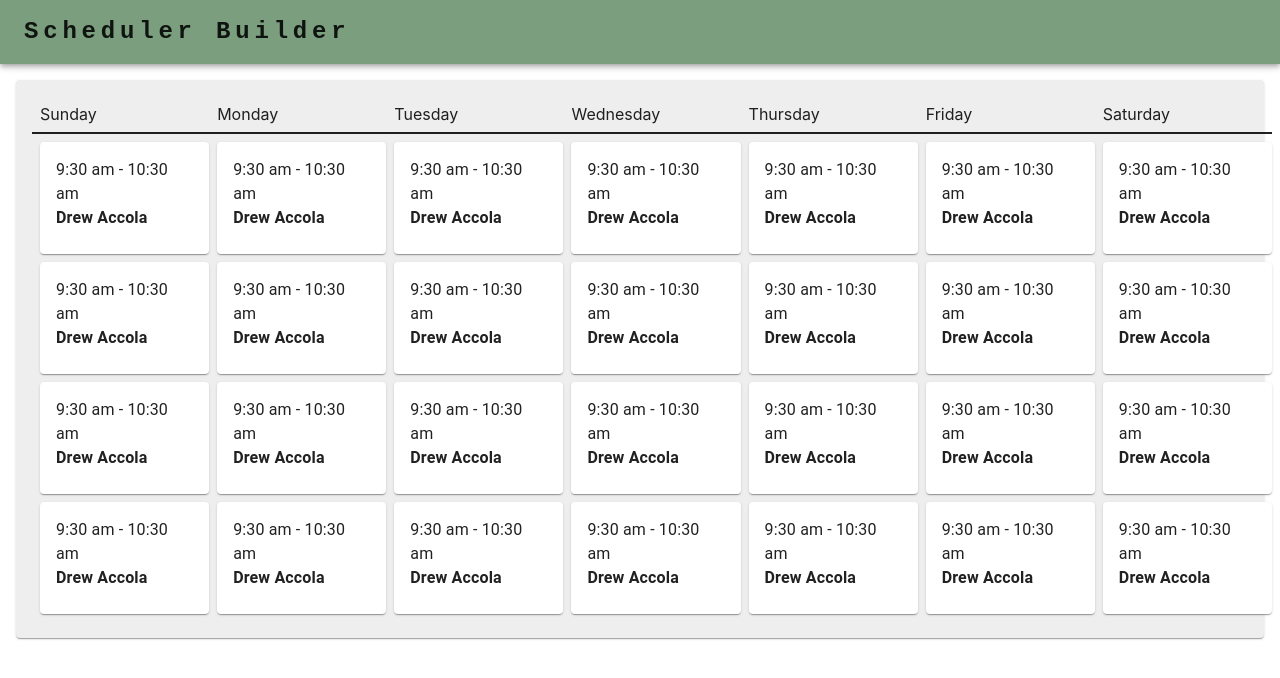
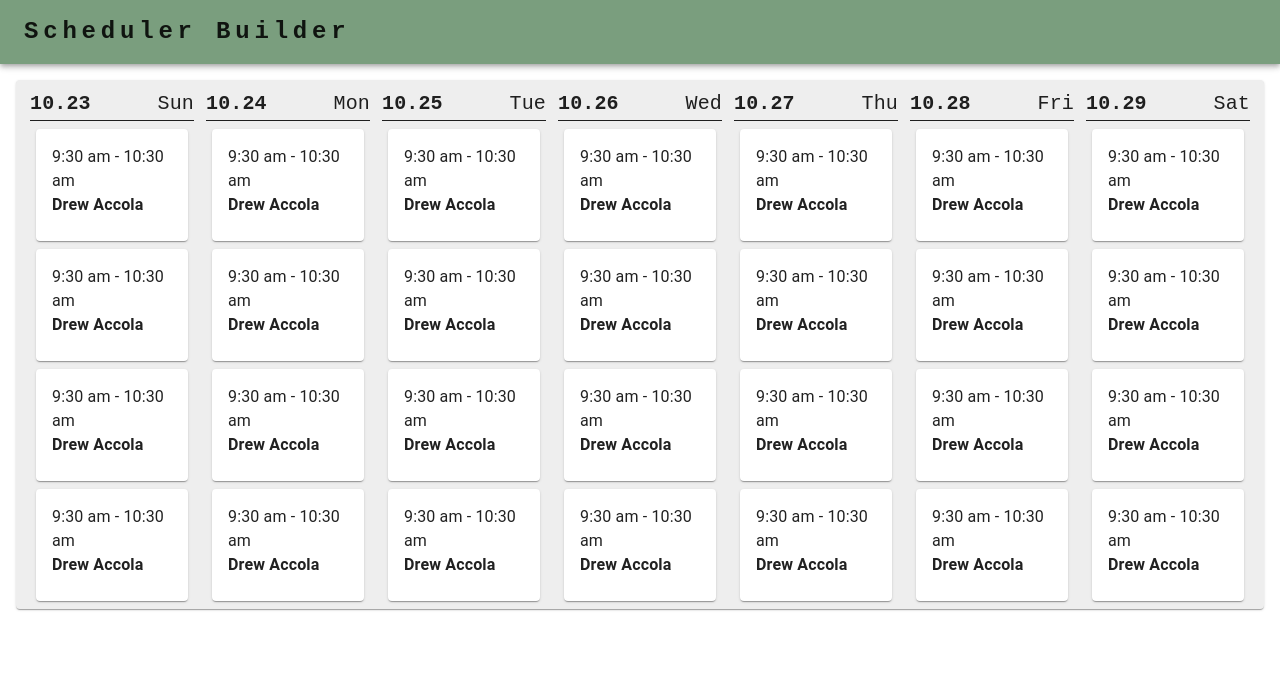
Before and after one commit to Stout-2022-Capstone-Scheduler-Team/SchedulerApp, a Next.js app: page / in a window 1280 px wide. Shown: the top 678 px of the page. Built offline with nearby package versions, Linux system fonts and the light colour scheme.

Commit message:
fixed spacing issue

```diff
--- a/components/Calendar/Calendar.tsx
+++ b/components/Calendar/Calendar.tsx
@@ -1,62 +1,59 @@
-import { Paper, Grid } from '@mui/material'
+import { Shift, DayOftheWeek } from '../../entities/types'
 import DailyShifts from './DailyShifts';
+import WeeklyDate from './WeeklyDate';
 
-import { Shift, Time, DayOftheWeek } from '../../entities/types'
-
+import { Grid, Paper } from '@mui/material'
 
 interface Props {
   allShifts: Shift[];
 }
 
 const Calender = (props: Props) => {
-  props.allShifts.filter(shift => shift.day === DayOftheWeek.Monday)
   return (
     <Paper sx={{m:2, p:1, bgcolor: '#eeeeee'}}>
-      <Grid container spacing={1} columns={7} sx={{m: 1}} >
-        <Grid item xs={1} sx={{ borderBottom: 2, p: 1 }}>
-          Sunday
+      <Grid container columns={7}>
+        <Grid item xs={1} sx={{ px:0.75 }}>
+          <WeeklyDate dayOfWeek="Sun" date="10.23"/>
         </Grid>
-        <Grid item xs={1} sx={{ borderBottom: 2 }}>
-          Monday
+        <Grid item xs={1} sx={{ px:0.75 }}>
+          <WeeklyDate dayOfWeek="Mon" date="10.24"/>
         </Grid>
-        <Grid item xs={1} sx={{ borderBottom: 2 }}>
-          Tuesday
+        <Grid item xs={1} sx={{ px:0.75 }}>
+          <WeeklyDate dayOfWeek="Tue" date="10.25"/>
         </Grid>
-        <Grid item xs={1} sx={{ borderBottom: 2 }}>
-          Wednesday
+        <Grid item xs={1} sx={{ px:0.75 }}>
+          <WeeklyDate dayOfWeek="Wed" date="10.26"/>
         </Grid>
-        <Grid item xs={1} sx={{ borderBottom: 2 }}>
-          Thursday
+        <Grid item xs={1} sx={{ px:0.75 }}>
+          <WeeklyDate dayOfWeek="Thu" date="10.27"/>
         </Grid>
-        <Grid item xs={1} sx={{ borderBottom: 2 }}>
-          Friday
+        <Grid item xs={1} sx={{ px:0.75 }}>
+          <WeeklyDate dayOfWeek="Fri" date="10.28"/>
         </Grid>
-				<Grid item xs={1} sx={{ borderBottom: 2 }}>
-          Saturday
+				<Grid item xs={1} sx={{ px:0.75 }}>
+          <WeeklyDate dayOfWeek="Sat" date="10.29"/>
         </Grid>
-        <Grid item xs={1} >
-          <DailyShifts allShifts={ props.allShifts.filter(shift => shift.day === DayOftheWeek.Sunday)}/>
+        <Grid item xs={1} sx={{ px:1.5 }}>
+          <DailyShifts allShifts={props.allShifts.filter(shift => shift.day === DayOftheWeek.Sunday)}/>
         </Grid>
-        <Grid item xs={1} >
-          <DailyShifts allShifts={ props.allShifts.filter(shift => shift.day === DayOftheWeek.Monday)}/>
+        <Grid item xs={1} sx={{ px:1.5 }}>
+          <DailyShifts allShifts={props.allShifts.filter(shift => shift.day === DayOftheWeek.Monday)}/>
         </Grid>
-        <Grid item xs={1} >
-          <DailyShifts allShifts={ props.allShifts.filter(shift => shift.day === DayOftheWeek.Tuesday)}/>
+        <Grid item xs={1} sx={{ px:1.5 }}>
+          <DailyShifts allShifts={props.allShifts.filter(shift => shift.day === DayOftheWeek.Tuesday)}/>
         </Grid>
-        <Grid item xs={1} >
-          <DailyShifts allShifts={ props.allShifts.filter(shift => shift.day === DayOftheWeek.Wednesday)} />
+        <Grid item xs={1} sx={{ px:1.5 }}>
+          <DailyShifts allShifts={props.allShifts.filter(shift => shift.day === DayOftheWeek.Wednesday)}/>
         </Grid>
-        <Grid item xs={1} >
-          <DailyShifts allShifts={ props.allShifts.filter(shift => shift.day === DayOftheWeek.Thursday)}/>
+        <Grid item xs={1} sx={{ px:1.5 }}>
+          <DailyShifts allShifts={props.allShifts.filter(shift => shift.day === DayOftheWeek.Thursday)}/>
         </Grid>
-        <Grid item xs={1} >
-          <DailyShifts allShifts={ props.allShifts.filter(shift => shift.day === DayOftheWeek.Friday)} />
+        <Grid item xs={1} sx={{ px:1.5 }}>
+          <DailyShifts allShifts={props.allShifts.filter(shift => shift.day === DayOftheWeek.Friday)} />
         </Grid>
-        <Grid item xs={1} >
-          <DailyShifts allShifts={ props.allShifts.filter(shift => shift.day === DayOftheWeek.Saturday)}/>
+        <Grid item xs={1} sx={{ px:1.5 }}>
+          <DailyShifts allShifts={props.allShifts.filter(shift => shift.day === DayOftheWeek.Saturday)}/>
         </Grid>
-
-
       </Grid>
     </Paper>
   )
--- a/components/Calendar/ShiftCard.tsx
+++ b/components/Calendar/ShiftCard.tsx
@@ -7,7 +7,7 @@ interface ShiftCardProps {
 
 const ShiftCard = ({ shift }: ShiftCardProps): JSX.Element => {
   return (
-    <Card sx={{ mb: ".50rem" }}>
+    <Card sx={{ mt: ".50rem" }}>
       <CardContent>
         <Typography>
           {Time.toString(shift.start)} - {Time.toString(shift.end)}
```
